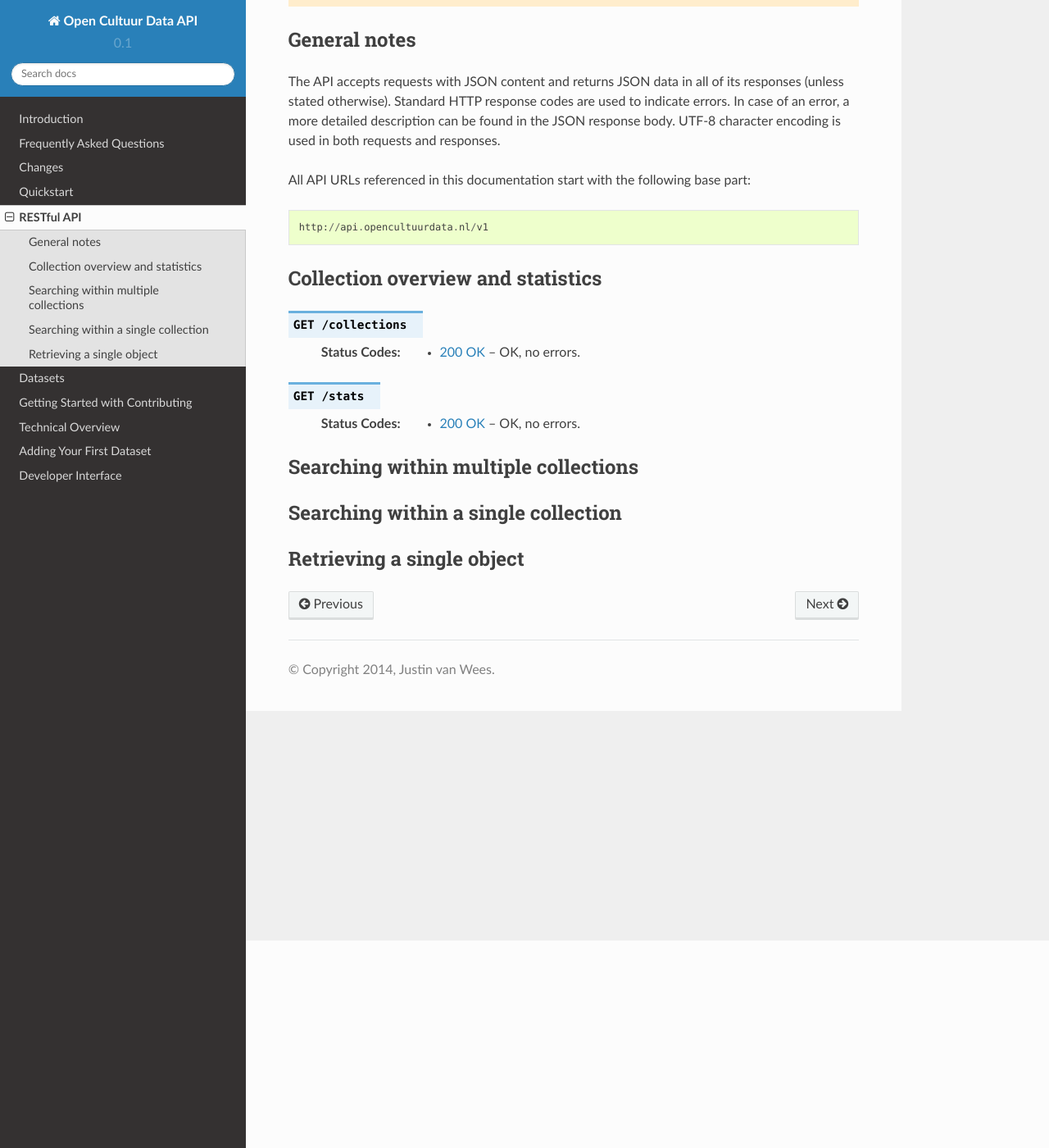
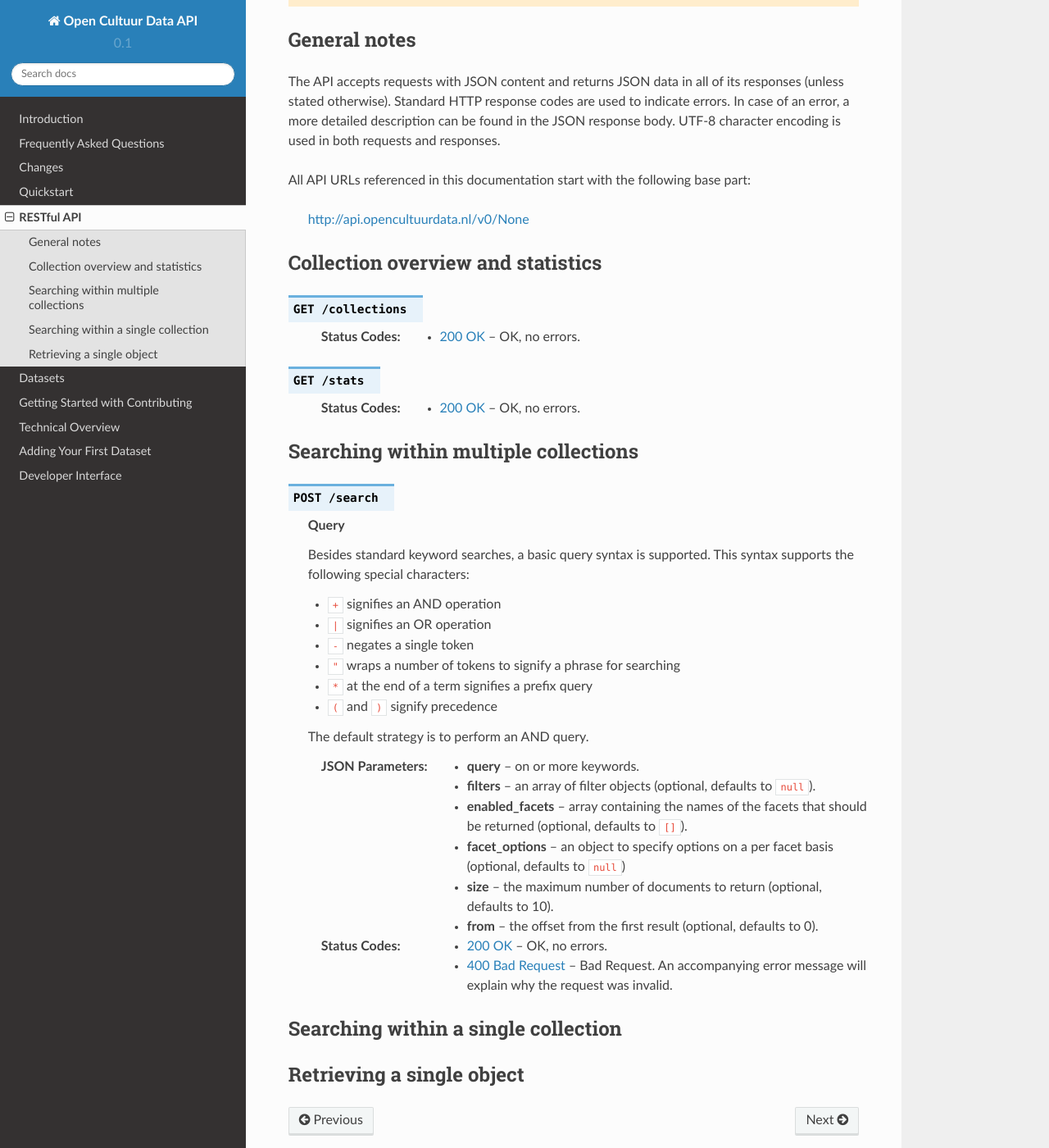
Before and after one commit to openstate/open-cultuur-data, a Sphinx documentation site: the page built from docs/user/api.rst, in a window 1280 px wide and 1400 px high, scrolled down 253 px. Shown: the whole window at 82% size. Built offline with Sphinx 7.4.7 and the Read the Docs theme 2.0.0, drawn with Linux system fonts in a browser that asks for light colours.

```diff
--- a/docs/conf.py
+++ b/docs/conf.py
@@ -14,6 +14,7 @@
 extensions = [
     'sphinx.ext.autodoc',
     'sphinx.ext.todo',
+    'sphinx.ext.extlinks',
     'sphinxcontrib.httpdomain'
 ]
 
@@ -78,6 +79,10 @@
 # If true, keep warnings as "system message" paragraphs in the built documents.
 #keep_warnings = False
 
+
+extlinks = {
+    'rest_api_v0': ('http://api.opencultuurdata.nl/v0/%s', None)
+}
 
 # -- Options for HTML output ----------------------------------------------
 import sphinx_rtd_theme
--- a/docs/user/api.rst
+++ b/docs/user/api.rst
@@ -12,9 +12,9 @@
 
 The API accepts requests with JSON content and returns JSON data in all of its responses (unless stated otherwise). Standard HTTP response codes are used to indicate errors. In case of an error, a more detailed description can be found in the JSON response body. UTF-8 character encoding is used in both requests and responses.
 
-All API URLs referenced in this documentation start with the following base part::
+All API URLs referenced in this documentation start with the following base part:
 
-    http://api.opencultuurdata.nl/v1
+    :rest_api_v0:`None`
 
 Collection overview and statistics
 ----------------------------------
@@ -31,6 +31,31 @@
 Searching within multiple collections
 -------------------------------------
 
+.. http:post:: /search
+
+   **Query**
+
+   Besides standard keyword searches, a basic query syntax is supported. This syntax supports the following special characters:
+
+   - ``+`` signifies an AND operation
+
+   - ``|`` signifies an OR operation
+   - ``-`` negates a single token
+   - ``"`` wraps a number of tokens to signify a phrase for searching
+   - ``*`` at the end of a term signifies a prefix query
+   - ``(`` and ``)`` signify precedence
+
+   The default strategy is to perform an AND query.
+
+   :jsonparameter query: on or more keywords.
+   :jsonparameter filters: an array of filter objects (optional, defaults to ``null``).
+   :jsonparameter enabled_facets: array containing the names of the facets that should be returned (optional, defaults to ``[]``).
+   :jsonparameter facet_options: an object to specify options on a per facet basis (optional, defaults to ``null``)
+   :jsonparameter size: the maximum number of documents to return (optional, defaults to 10).
+   :jsonparameter from: the offset from the first result (optional, defaults to 0).
+   :statuscode 200: OK, no errors.
+   :statuscode 400: Bad Request. An accompanying error message will explain why the request was invalid.
+
 
 Searching within a single collection
 ------------------------------------
--- a/requirements.txt
+++ b/requirements.txt
@@ -3,3 +3,4 @@
 Sphinx==1.2.2
 sphinxcontrib-httpdomain==1.2.1
 click==0.7
+Flask==0.10.1
```
Also changed, not shown: manage.py (+14 -0 lines), 2 other files.
